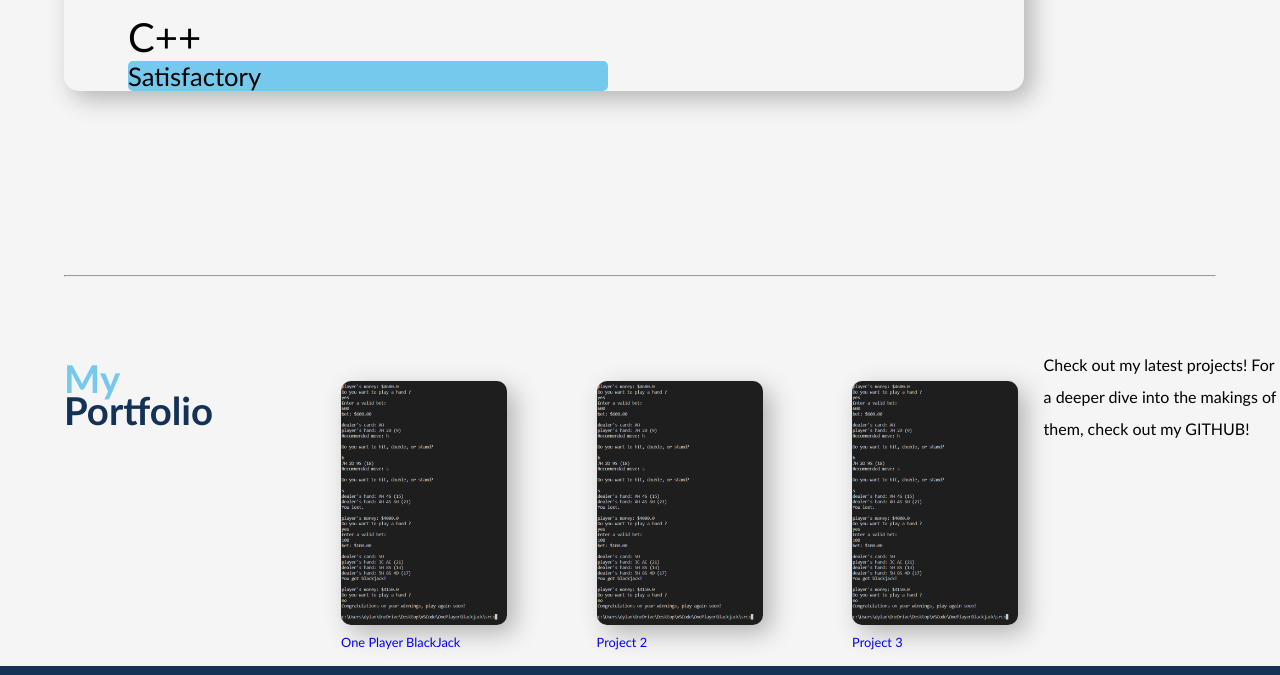
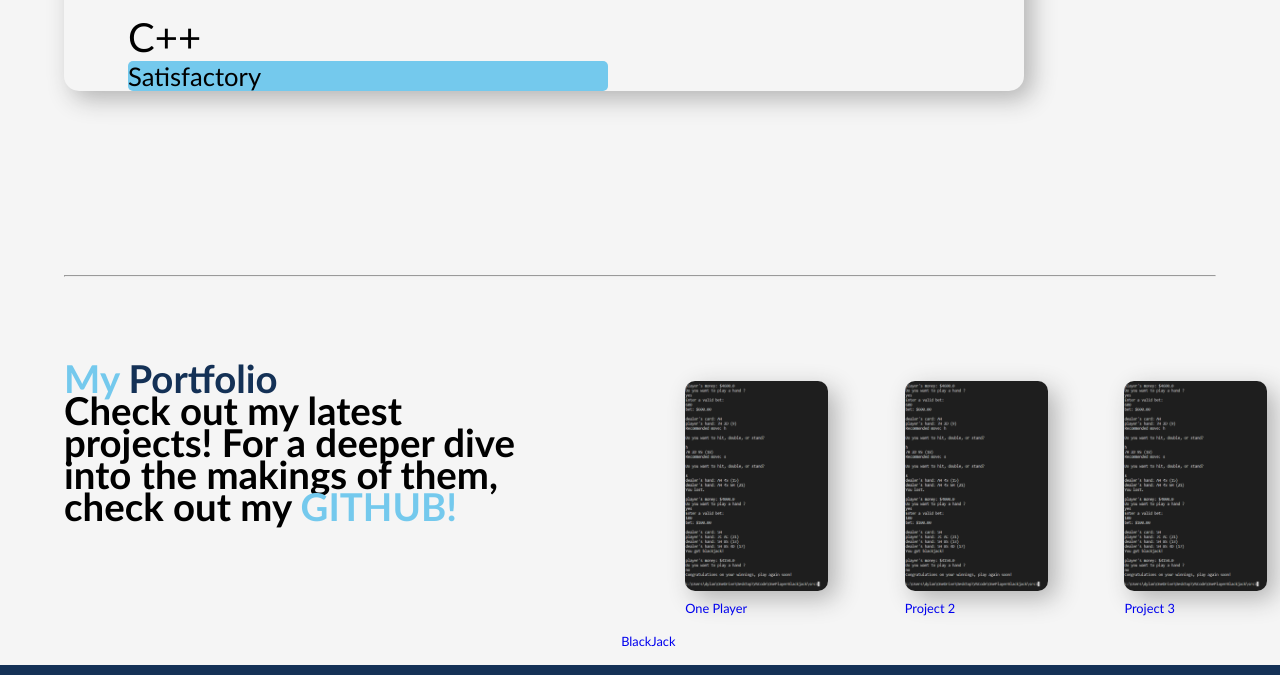
Before and after one commit to dylantonthat/dylantonthat.github.io, a plain HTML site: page index.html in a window 1280 px wide. Shown: the part 1993-2668 px from the top of the page. Drawn offline with nearby package versions, Linux system fonts and the light colour scheme.

Commit message:
portfolio

```diff
--- a/index.html
+++ b/index.html
@@ -132,7 +132,12 @@
 <!-- portfolio part of website, includes projects -->
 
 <div id="portfolio">
-    <h1 class = "portfolioSubtitle"> <span>My </span> <span-2>Portfolio</span-2> </h1>
+    <h1 class = "portfolioSubtitle">
+        <span>My </span> <span-2>Portfolio</span-2>
+        <p>
+            Check out my latest projects! For a deeper dive into the makings of them, check out my <span class = "github"> GITHUB! </span>
+        </p>
+    </h1>
     <br>
 
     <div class="project1">
@@ -160,12 +165,6 @@
             <span class = "portfolioHeading"> Project 3 </span>
         </a>
         <br>
-    </div>
-
-    <div class="portfolioDescription">
-        <p>
-            Check out my latest projects! For a deeper dive into the makings of them, check out my <span class = "github"> GITHUB! </span>
-        </p>
     </div>
 </div>
 
```
